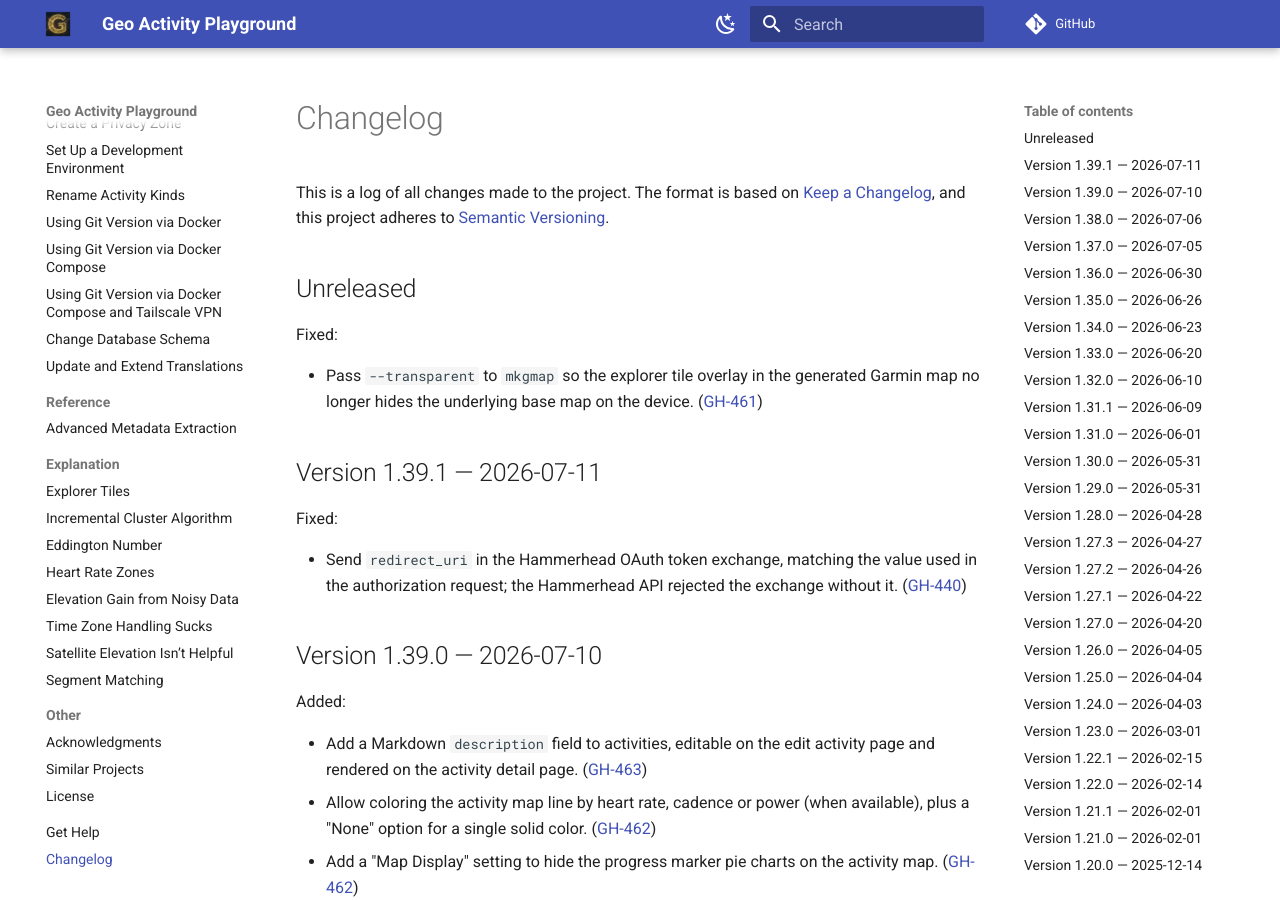
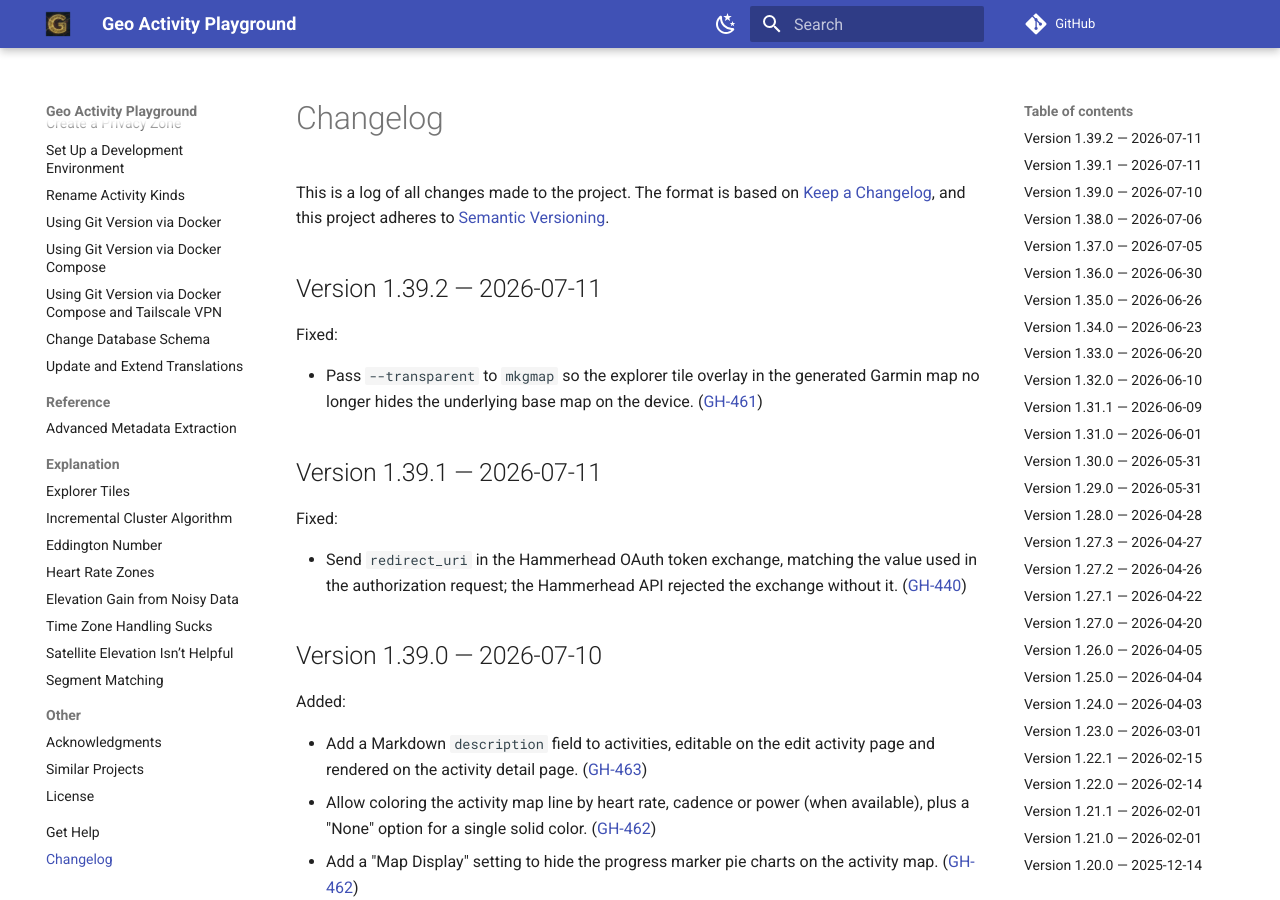
Before and after one commit to martin-ueding/geo-activity-playground, an MkDocs documentation site: the page built from docs/changelog.md, in a window 1280 px wide and 900 px high. Built offline with MkDocs 1.6.1 and Material for MkDocs 9.7.7, drawn with Linux system fonts in a browser that asks for light colours; comment, search, counter and statistics services are not loaded.

Commit message:
chore: bump version to 1.39.2

```diff
--- a/docs/changelog.md
+++ b/docs/changelog.md
@@ -15,7 +15,7 @@ Types of changes
 
 <!-- next version below this line -->
 
-## Unreleased
+## Version 1.39.2 — 2026-07-11
 
 Fixed:
 
--- a/pyproject.toml
+++ b/pyproject.toml
@@ -1,6 +1,6 @@
 [project]
 name = "geo-activity-playground"
-version = "1.39.1"
+version = "1.39.2"
 description = "Analysis of geo data activities like rides, runs or hikes."
 authors = [{ name = "Martin Ueding", email = "mu@martin-ueding.de" }]
 license = { text = "MIT" }
```
Also changed, not shown: 1 other file.
